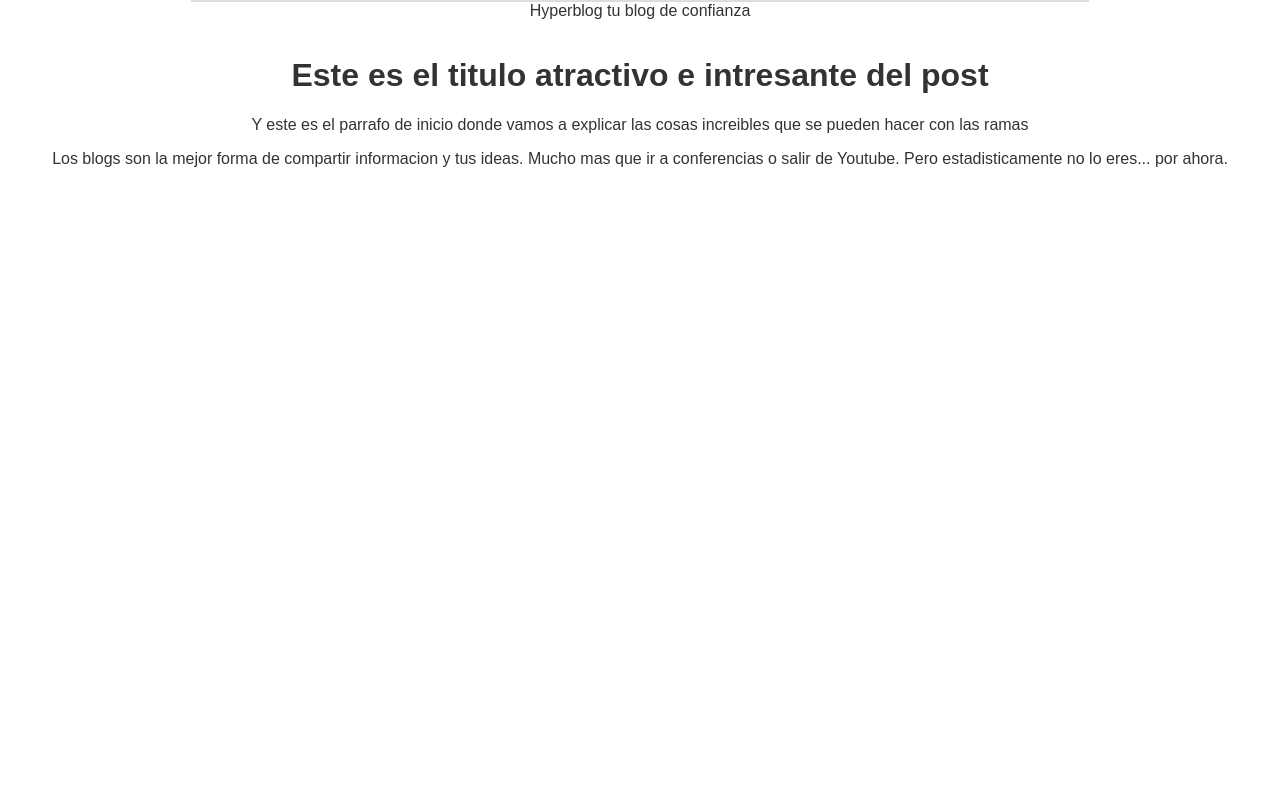
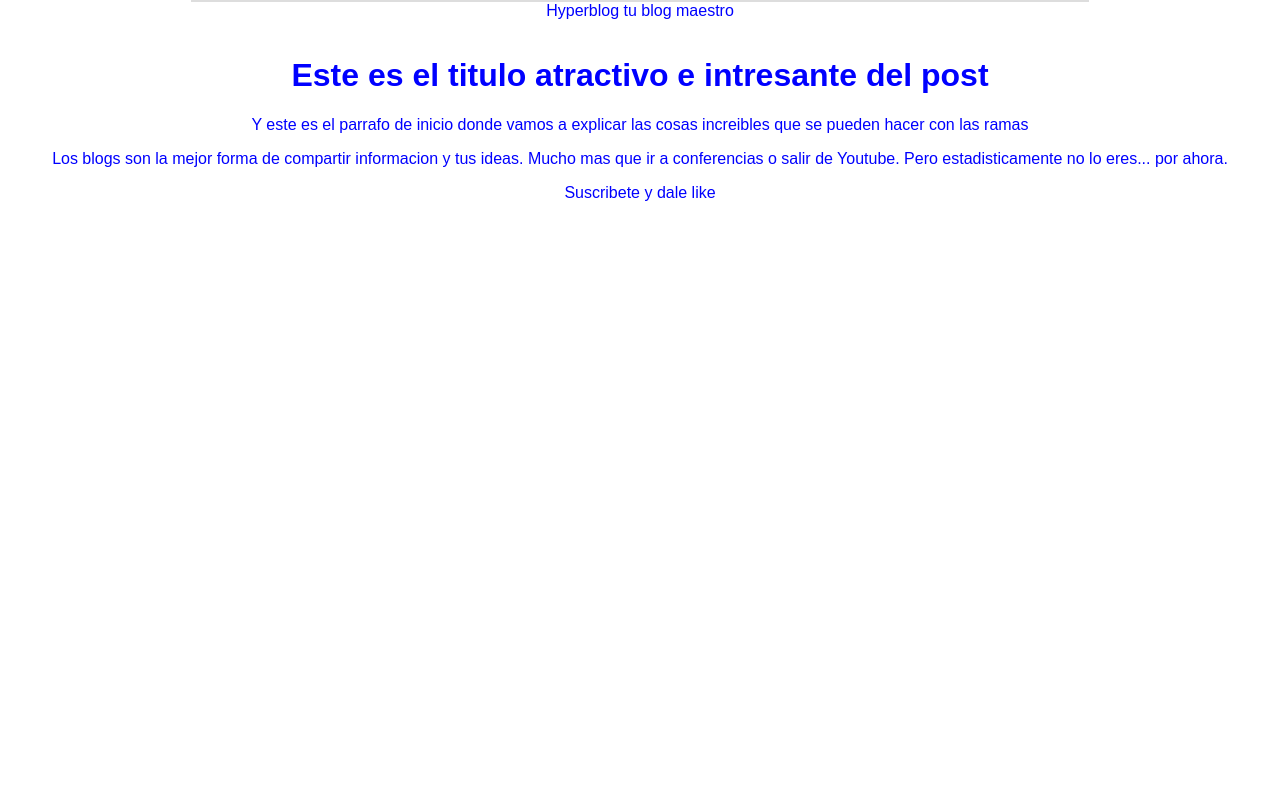
Before and after one commit to Yonathan98/hyperblog1, a PHP site: page /blogspot.html in a window 1280 px wide. Run offline with PHP 8.4, Linux system fonts and the light colour scheme.

Commit message:
Agregue suscripcion, cambie la cabacera maestra y puse todo azul

```diff
--- a/blogspot.html
+++ b/blogspot.html
@@ -7,7 +7,7 @@
     <body>
         <div id= "container">
             </div id= "cabecera1">
-                Hyperblog <span id= "tagline"> tu blog de confianza
+                Hyperblog <span id= "tagline"> tu blog maestro
 
                 </span>
             </div>
@@ -22,6 +22,9 @@
                     Mucho mas que ir a conferencias o salir de Youtube. Pero estadisticamente no lo eres...
                     por ahora.
                  </p>
+                 <p>
+                     Suscribete y dale like
+                 </p>
             </div>
         </div>
     </body>
--- a/css/estilos.css
+++ b/css/estilos.css
@@ -1,6 +1,6 @@
 body
 {
-    color: #333;
+    color: blue;
     text-align: center;
     font-family: "Arial";
     font-size: 16px;
```
